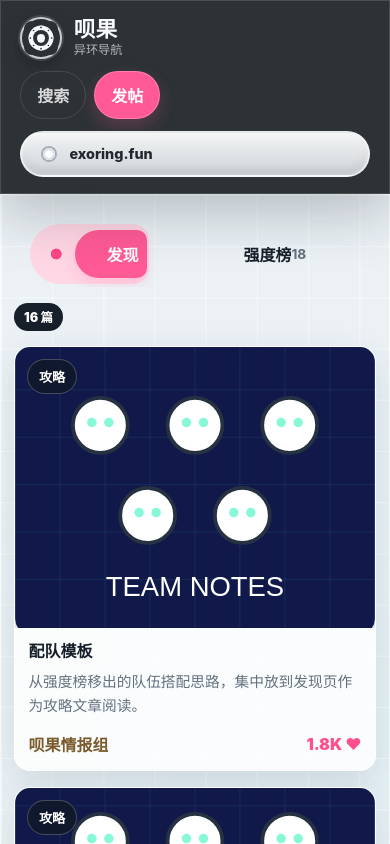
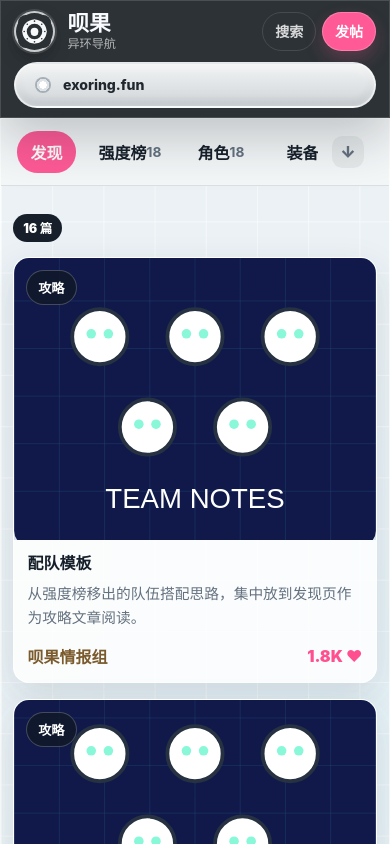
Before and after one commit to LaoMo-Han/beiguo, a Next.js app: page / in a window 390 px wide. Shown: the top 844 px of the page. Built offline with nearby package versions, Linux system fonts and the light colour scheme.

Commit message:
手机端适配

```diff
--- a/src/app/globals.css
+++ b/src/app/globals.css
@@ -19,6 +19,7 @@
 html {
   min-width: 320px;
   background: #cdd8df;
+  scroll-behavior: smooth;
 }
 
 body {
@@ -1761,101 +1762,226 @@ a.character-inline:hover {
   }
 
   .browser-chrome {
-    grid-template-columns: 1fr;
-    gap: 0.75rem;
+    display: flex;
+    flex-wrap: wrap;
+    justify-content: space-between;
+    align-items: center;
+    gap: 0.5rem 0.75rem;
+    padding: 0.6rem 0.8rem;
     border-radius: 0;
+  }
+
+  .brand-lockup {
+    order: 1;
+    flex: 0 1 auto;
+  }
+
+  .chrome-nav {
+    order: 2;
+    flex: 0 0 auto;
+    gap: 0.35rem;
   }
 
   .address-bar {
     order: 3;
-    width: 100%;
-    font-size: 0.9rem;
-  }
-
-  .chrome-nav {
-    justify-content: flex-start;
-  }
-
-  .home-grid {
-    grid-template-columns: 1fr;
-  }
-
-  .module-detail-page {
-    grid-template-columns: 1fr;
-  }
-
-  .module-sidebar {
-    position: static;
-    display: flex;
-    max-height: none;
-    overflow-x: auto;
-    overflow-y: hidden;
-    padding-bottom: 0.2rem;
-  }
-
-  .module-sidebar-group {
-    display: flex;
-    gap: 0.55rem;
-  }
-
-  .module-sidebar-item {
-    min-width: max-content;
-  }
-
-  .module-sidebar-children {
-    display: flex;
-    gap: 0.55rem;
-    padding-left: 0;
-    border-left: 0;
-  }
-
-  .hero-strip,
+    flex: 1 0 100%;
+    margin-top: 0.1rem;
+    font-size: 0.88rem;
+  }
+
+  .chrome-nav a,
+  .chrome-nav button {
+    padding: 0.55rem 0.75rem;
+    font-size: 0.88rem;
+  }
+
+  .screen-panel {
+    min-height: calc(100vh - 8rem);
+    padding: 1rem;
+    border-radius: 0;
+  }
+
+  .home-grid,
+  .module-detail-page,
   .data-layout,
   .character-detail-hero,
   .profile-stat-grid,
-  .team-card-grid {
+  .team-card-grid,
+  .module-feed,
+  .module-mini-grid,
+  .info-card-grid,
+  .character-grid {
     grid-template-columns: 1fr;
   }
 
+  .module-sidebar {
+    position: sticky;
+    top: 7.2rem; /* Adjusted for two-row chrome */
+    z-index: 10;
+    display: flex;
+    max-height: none;
+    margin: -1rem -1rem 1rem;
+    padding: 0.75rem 1rem;
+    overflow-x: auto;
+    overflow-y: hidden;
+    background: var(--paper);
+    border-bottom: 1px solid var(--line);
+    scrollbar-width: none;
+  }
+
+  .module-sidebar::-webkit-scrollbar {
+    display: none;
+  }
+
+  .module-sidebar-group {
+    display: flex;
+    flex: 0 0 auto;
+    gap: 0.4rem;
+    align-items: center;
+  }
+
+  .module-sidebar-item {
+    width: auto;
+    height: 2.6rem;
+    min-width: max-content;
+  }
+
+  .item-link-area {
+    padding: 0.4rem 0.85rem !important;
+  }
+
+  .module-sidebar-item.is-current::before {
+    left: 0;
+    width: 100%;
+    background: #ff5a96;
+    border-radius: 1.3rem;
+  }
+
+  .module-sidebar-item.is-current::after {
+    display: none;
+  }
+
+  .module-sidebar-children {
+    display: flex;
+    gap: 0.4rem;
+    padding-left: 0.5rem;
+    border-left: 2px solid var(--line);
+  }
+
+  .module-sidebar-children a {
+    min-height: 2.1rem;
+    padding: 0.3rem 0.6rem;
+    font-size: 0.8rem;
+  }
+
+  .hero-strip {
+    grid-template-columns: 1fr;
+    padding: 1.1rem;
+  }
+
   .hero-cta {
-    min-height: 8rem;
+    min-height: auto;
+    padding: 1rem;
   }
 
   .masonry-feed {
     grid-template-columns: repeat(2, minmax(0, 1fr));
   }
 
-  .module-feed,
-  .module-mini-grid,
-  .info-card-grid {
-    grid-template-columns: 1fr;
-  }
-
-  .character-grid {
-    grid-template-columns: 1fr;
-  }
-
   .profile-stat.is-wide {
     grid-column: auto;
   }
+
+  .character-portrait {
+    min-height: 12rem;
+  }
+
+  .character-portrait img {
+    max-height: 15rem;
+  }
+
+  .data-table-wrap {
+    margin: 0 -0.5rem;
+    padding: 0 0.5rem;
+    border-radius: 0;
+  }
+
+  .data-table {
+    min-width: 30rem;
+  }
 }
 
 @media (max-width: 520px) {
   .screen-panel {
-    padding: 0.8rem;
+    padding: 0.75rem;
   }
 
   .hero-strip h1,
   .data-heading h1,
-  .empty-state h1 {
-    font-size: 2.25rem;
+  .empty-state h1,
+  .module-detail-hero h1,
+  .character-detail-copy h1,
+  .detail-title h1 {
+    font-size: 1.9rem;
+  }
+
+  .masonry-feed {
+    grid-template-columns: 1fr;
   }
 
   .card-copy {
     padding: 0.85rem;
   }
 
-  .masonry-feed {
+  .detail-section {
+    padding: 0.9rem;
+  }
+
+  .equipment-grid {
     grid-template-columns: 1fr;
   }
-}
+
+  .data-table th,
+  .data-table td {
+    padding: 0.6rem 0.7rem;
+    font-size: 0.85rem;
+  }
+
+  .module-sidebar {
+    margin: -0.75rem -0.75rem 0.75rem;
+  }
+}
+
+@media (max-width: 380px) {
+  .brand-lockup strong {
+    font-size: 1.25rem;
+  }
+
+  .brand-mark {
+    width: 2.25rem;
+    height: 2.25rem;
+  }
+
+  .chrome-nav a,
+  .chrome-nav button {
+    padding: 0.5rem 0.7rem;
+    font-size: 0.85rem;
+  }
+
+  .module-sidebar-item {
+    height: 2.5rem;
+  }
+
+  .item-link-area {
+    padding: 0.3rem 0.8rem !important;
+  }
+
+  .equipment-card {
+    grid-template-columns: 1fr;
+  }
+
+  .equipment-image {
+    width: 3.5rem;
+    height: 3.5rem;
+  }
+}
```
